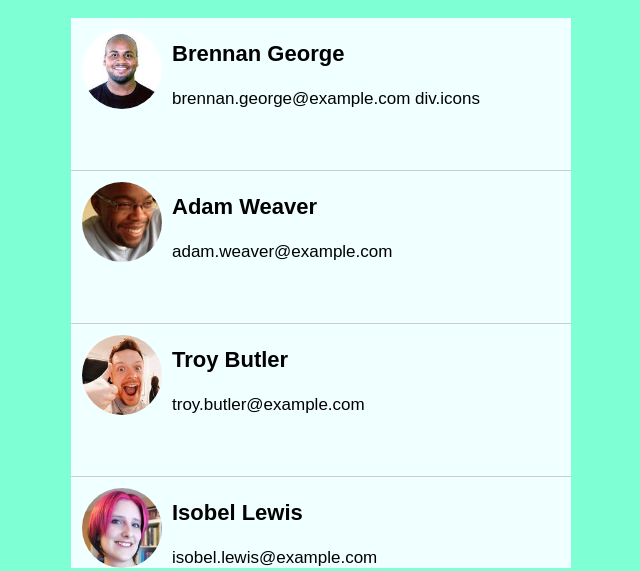
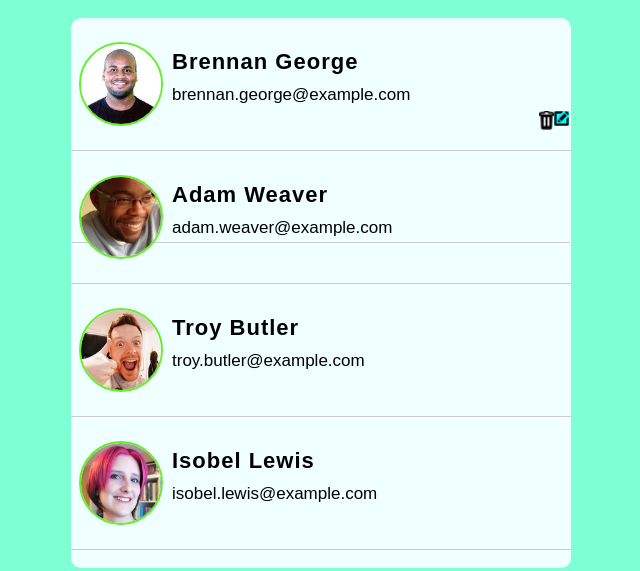
Before and after one commit to gabrielramos731/Aprendizado-web, a plain HTML site: page lista-de-contatos/index.html in a window 1280 px wide. Shown: the part 190-761 px from the top of the page, without its empty margins (319-959 px from the left). Drawn offline with Linux system fonts and the light colour scheme.

Commit message:
estilizacao

```diff
--- a/lista-de-contatos/estilos/estilo.css
+++ b/lista-de-contatos/estilos/estilo.css
@@ -16,35 +16,51 @@ main h1{
   height: 550px;
   overflow: auto;
   margin: auto;
+  border-radius: 10px;
   background-color: azure;
 }
 
 .contatos div{
-  height: 150px;
+  height: 130px;
   padding: 1px;
+  position: relative;
   border-bottom: 1px solid rgb(204, 202, 202);
 }
 
-.contatos img{
-  float: left;
+.contatos .pic{
+  position: absolute;
+  top: 0; bottom: 0;
+  left: 8px;
+  margin: auto;
   width: 80px;
-  padding: 10px;
   border-radius: 100px;
+  border: 2px solid rgb(100, 240, 40);
+}
+
+
+.contatos p{
+  width: fit-content;
 }
 
 .contatos .nome{
   font-size: 22px;
+  letter-spacing: 1px;
   font-weight: bold;
+  margin: 30px 0 0 100px;
 }
 
 .contatos .email{
   font-size: 17px;
+  margin: 10px 0 5px 100px;
 }
 
 .contatos div:hover{
-  background-image: url(../imagens/edit.png);
-  /* background-image: url(../imagens/delete.png); */
-  background-repeat: no-repeat;
 
   background-color: rgb(211, 219, 226);
 }
+
+.icon .edit, .delete{
+  float: right;
+  width: 15px;
+  background-color: aqua;
+}
--- a/lista-de-contatos/index.html
+++ b/lista-de-contatos/index.html
@@ -12,27 +12,31 @@
     <h1>Lista de contatos</h1>
       <section class="contatos">  <!-- flex -->
         <div>
-          <img src="imagens/1.jpg" alt="homem">
+          <img src="imagens/1.jpg" alt="homem" class="pic">
           <p class="nome">Brennan George</p>
-          <p class="email">brennan.george@example.com div.icons</p>
+          <p class="email">brennan.george@example.com</p>
+          <div class="icon">
+            <img src="imagens/edit.png" alt="" class="edit">
+            <img src="imagens/delete.png" alt="" class="delete">
+          </div>
         </div>
         <div>
-          <img src="imagens/2.jpg" alt="homem">
+          <img src="imagens/2.jpg" alt="homem" class="pic">
           <p class="nome">Adam Weaver</p>
           <p class="email">adam.weaver@example.com</p>
         </div>
         <div>
-          <img src="imagens/3.jpg" alt="homem">
+          <img src="imagens/3.jpg" alt="homem" class="pic">
           <p class="nome">Troy Butler</p>
           <p class="email">troy.butler@example.com</p>
         </div>
         <div>
-          <img src="imagens/4.jpg" alt="mulher">
+          <img src="imagens/4.jpg" alt="mulher" class="pic">
           <p class="nome">Isobel Lewis</p>
           <p class="email">isobel.lewis@example.com</p>
         </div>
         <div>
-          <img src="imagens/5.jpg" alt="mulher">
+          <img src="imagens/5.jpg" alt="mulher" class="pic">
           <p class="nome">Lisa Garcia</p>
           <p class="email">lisa.garcia@example.com</p>
         </div>
```
